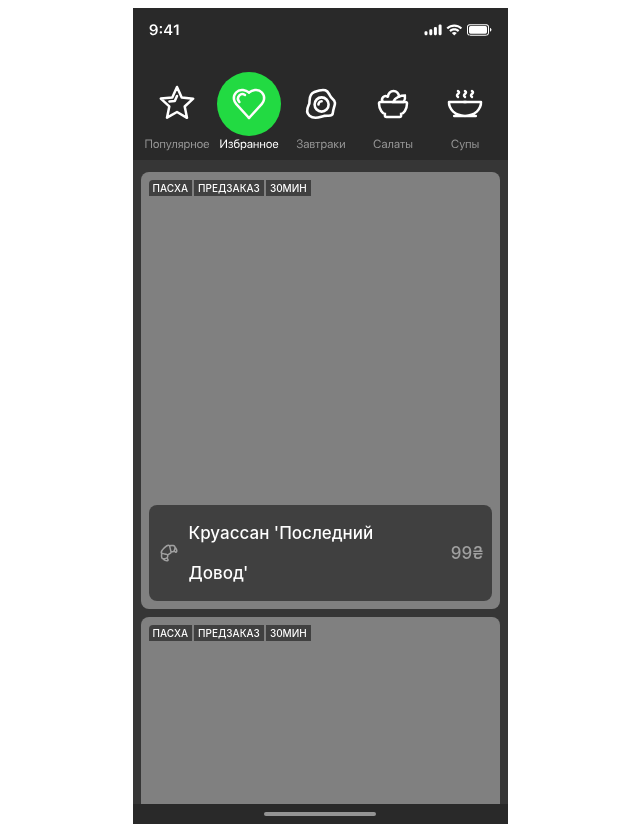
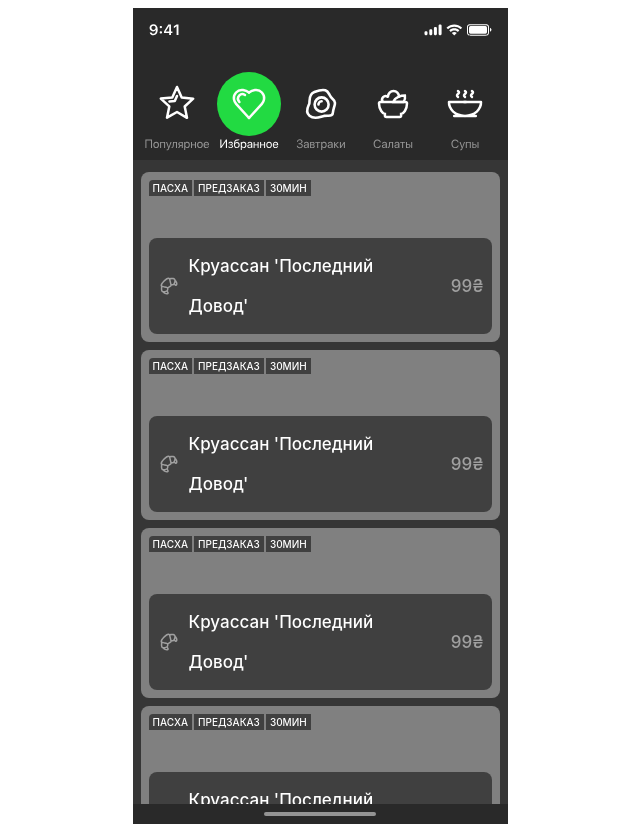
Before and after one commit to spro77/bt-dishcard, a React (Create React App) app: page / in a window 1280 px wide. Shown: the whole page, without its empty margins (320-960 px from the left). Built offline with nearby package versions, Linux system fonts and the light colour scheme.

Commit message:
expandin/collapsing has been stabilazed

```diff
--- a/package.json
+++ b/package.json
@@ -27,9 +27,5 @@
     "not dead",
     "not ie <= 11",
     "not op_mini all"
-  ],
-  "resolutions": {
-    "workbox-build": "6.1.5",
-    "workbox-webpack-plugin": "6.2.0"
-  }
+  ]
 }
--- a/public/data.JSON
+++ b/public/data.JSON
@@ -1,5 +1,6 @@
 [
   {
+    "id":1,
     "title": "Круассан 'Последний Довод'",
     "category": "backery",
     "price": "99₴",
@@ -8,6 +9,7 @@
     "qty": 2
   },
   {
+    "id":2,
     "title": "Круассан 'Последний Довод'",
     "category": "backery",
     "price": "99₴",
@@ -16,6 +18,7 @@
     "qty": 2
   },
   {
+    "id":3,
     "title": "Круассан 'Последний Довод'",
     "category": "backery",
     "price": "99₴",
@@ -24,6 +27,7 @@
     "qty": 2
   },
   {
+    "id":4,
     "title": "Круассан 'Последний Довод'",
     "category": "backery",
     "price": "99₴",
@@ -32,6 +36,7 @@
     "qty": 2
   },
   {
+    "id":5,
     "title": "Круассан 'Последний Довод'",
     "category": "backery",
     "price": "99₴",
@@ -40,6 +45,7 @@
     "qty": 2
   },
   {
+    "id":6,
     "title": "Круассан 'Последний Довод'",
     "category": "backery",
     "price": "99₴",
@@ -48,6 +54,7 @@
     "qty": 2
   },
   {
+    "id":7,
     "title": "Круассан 'Последний Довод'",
     "category": "backery",
     "price": "99₴",
@@ -56,6 +63,7 @@
     "qty": 2
   },
   {
+    "id":8,
     "title": "Круассан 'Последний Довод'",
     "category": "backery",
     "price": "99₴",
@@ -64,6 +72,7 @@
     "qty": 2
   },
   {
+    "id":9,
     "title": "Круассан 'Последний Довод'",
     "category": "backery",
     "price": "99₴",
@@ -72,6 +81,7 @@
     "qty": 2
   },
   {
+    "id":10,
     "title": "Круассан 'Последний Довод'",
     "category": "backery",
     "price": "99₴",
@@ -80,6 +90,7 @@
     "qty": 2
   },
   {
+    "id":11,
     "title": "Круассан 'Последний Довод'",
     "category": "backery",
     "price": "99₴",
--- a/src/App.jsx
+++ b/src/App.jsx
@@ -1,14 +1,17 @@
-import { useEffect } from "react";
+import { useState, useEffect, useRef } from "react";
 import axios from "axios";
 import s from "./styles.module.scss";
 import { StatusBar } from "./components/StatusBar";
 import { CatTabBar } from "./components/CatTabBar";
-import { DishList } from "./components/DishList";
+import { DishCard } from './components/DishCard'
 import { Footer } from "./components/Footer";
-import { useState } from "react";
 
 export default function App() {
+
+  console.log('APP LOADED');
   const [state, setState] = useState([]);
+  const [cardIsOpen, cardSetIsOpen] = useState(null);
+  const dishListRef = useRef(null)
 
   useEffect(() => {
     axios
@@ -17,14 +20,24 @@ export default function App() {
         setState(res.data);
       })
       .catch((err) => console.log(err));
-  }, [state]);
+  }, []);
 
   return (
     <div className={s.app}>
       <div className={s.phoneFrame}>
         <StatusBar />
         <CatTabBar />
-        {state.length && <DishList state={state} />}
+        {<div ref={dishListRef} className={s.dishList}>
+          {state.map((dish, i) => (
+            <DishCard
+            rf={dishListRef}
+            key={dish.id}
+            dish={dish}
+            cardIsOpen={cardIsOpen}
+            cardSetIsOpen={cardSetIsOpen}
+            />
+          ))}
+        </div>}
         <Footer />
       </div>
     </div>
--- a/src/components/DishCard.jsx
+++ b/src/components/DishCard.jsx
@@ -1,21 +1,46 @@
 import s from "../styles.module.scss";
 import { motion } from "framer-motion"
 import { ReactComponent as IcoBakery } from "../assets/ico-bakery.svg";
-import { useState } from "react";
+import { useRef, useEffect, useState } from "react";
 
-export const DishCard = ({ id, dish }) => {
-  const [isOpen, setIsOpen] = useState(false);
+export const DishCard = ({ dish, cardIsOpen, cardSetIsOpen, rf }) => {
+  const cardRef = useRef(null)
+  const shouldExpand = cardIsOpen == dish.id
+  /* useEffect(() => {
+    console.log(cardRef.current.offsetHeight);
+    if(cardRef && cardID == dish.id) cardRef.current.scrollIntoView({
+      block: 'center',
+      behavior: 'smooth'
+    })
+  }, [cardIsOpen])
+ */
+  const cardTapHandler = (e) => {
+    const id = e.currentTarget.getAttribute("data-id")
+    e.stopPropagation();
+    if (!cardIsOpen || cardIsOpen != dish.id) cardSetIsOpen(id)
+    else cardSetIsOpen(null)
 
-  const cardTapHandler = (e) => {
-    e.stopPropagation();
-    setIsOpen(e.currentTarget.getAttribute("data-id"));
-    console.log(isOpen);
+    const offsetExp = rf.current.offsetHeight/2 - (cardRef.current.offsetHeight - 270)/2
+    const offsetCol = rf.current.offsetHeight/2 - (cardRef.current.offsetHeight + 270)/2
+
+    rf.current.scrollTo({
+      top: cardRef.current.offsetTop - (shouldExpand ? offsetExp : offsetCol),
+      left: 0,
+      behavior: 'smooth'
+    })
+
+    /* if(rf) rf.current.scrollTo({
+      top: cardOffset - offset,
+      left: 0,
+      behavior: 'smooth'
+    }) */
   };
 
   return (
     <motion.div
-      animate={{ height: "70%" }}
-      data-id={id}
+      ref={cardRef}
+      animate={shouldExpand ? { height: 440 } : null}
+      data-id={dish.id}
       className={s.dishCard}
       onClick={(e) => cardTapHandler(e)}
     >
--- a/src/components/DishList.jsx
+++ /dev/null
@@ -1,12 +0,0 @@
-import s from "../styles.module.scss";
-import { DishCard } from "./DishCard";
-
-export const DishList = ({ state }) => {
-  return (
-    <div className={s.dishList}>
-      {state.map((dish, i) => (
-        <DishCard key={dish.title + i} id={i} dish={dish} />
-      ))}
-    </div>
-  );
-};
--- a/src/styles.module.scss
+++ b/src/styles.module.scss
@@ -37,12 +37,14 @@ $bg-ui: #292929;
     }
 
     .dishList {
+      position: relative;
       width: 100%;
       height: calc(100% - 20px - 108px - 44px);
-      padding: 8px;
-      overflow: auto;
+      padding: 8px 8px 448px 8px;
+      overflow-y: scroll;
 
       .dishCard {
+        position: inherit;
         display: flex;
         flex-direction: column;
         justify-content: space-between;
@@ -50,7 +52,7 @@ $bg-ui: #292929;
         padding: 8px;
         margin-bottom: 8px;
         border-radius: 8px;
-        background-color: grey;
+        background: grey;
 
         .tags {
           display: flex;
```
